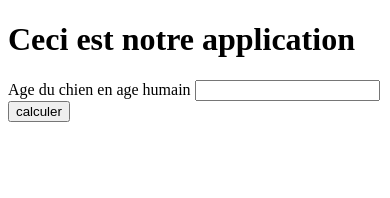
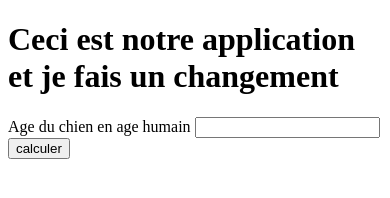
Before and after one commit to PabloGrondin/PA-Mobile, a plain HTML site: page PA_Mobile/platforms/browser/www/index.html in a window 390 px wide. Drawn offline with Linux system fonts and the light colour scheme.

Commit message:
Title
Changement du titre

```diff
--- a/PA_Mobile/platforms/browser/www/index.html
+++ b/PA_Mobile/platforms/browser/www/index.html
@@ -19,7 +19,7 @@
     </head>
     <body>
         <script type="text/javascript" src="cordova.js"></script>
-        <h1> Ceci est notre application</h1>
+        <h1> Ceci est notre application et je fais un changement</h1>
         <label for="dogAge"> Age du chien en age humain </label>
         <input type="number" id="dogAge" >
         <br>
```
Also changed, not shown: PA_Mobile/www/index.html (+1 -1 lines).
